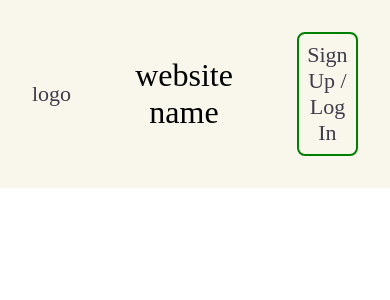
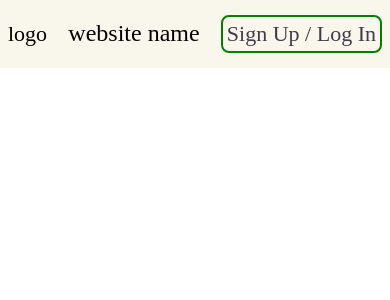
Before and after one commit to Mohammed-Muzammil01/chatengine_frontend, a React (Create React App) app: page / in a window 390 px wide. Shown: the top 300 px of the page. Built offline with nearby package versions, Linux system fonts and the light colour scheme.

Commit message:
Responsive Header

```diff
--- a/src/App.css
+++ b/src/App.css
@@ -1,48 +1,11 @@
-*{
+* {
   margin: 0;
   padding: 0;
   box-sizing: border-box;
   font-family: lalezar;
 }
-.App {
-  text-align: center;
-}
 
-.App-logo {
-  height: 40vmin;
-  pointer-events: none;
-}
-
-@media (prefers-reduced-motion: no-preference) {
-  .App-logo {
-    animation: App-logo-spin infinite 20s linear;
-  }
-}
-
-.App-header {
-  background-color: #282c34;
-  min-height: 100vh;
-  display: flex;
-  flex-direction: column;
-  align-items: center;
-  justify-content: center;
-  font-size: calc(10px + 2vmin);
-  color: white;
-}
-
-.App-link {
-  color: #61dafb;
-}
-
-@keyframes App-logo-spin {
-  from {
-    transform: rotate(0deg);
-  }
-  to {
-    transform: rotate(360deg);
-  }
-}
-.header{
+.header {
   background-color: #f9f7ec;
   min-height: 8vh;
   display: flex;
@@ -50,27 +13,64 @@
   align-items: center;
   justify-content: space-between;
   font-size: 22px;
+  text-align: center;
 }
-.header .logo{
+
+.header .logo,
+.header .name,
+.header .signUp {
   margin: 2rem;
-  color: #3f3b4a;
 }
-.header .name{
-  margin: 2rem;
-  font-size: xx-large;
 
+.header .name {
+  font-size: x-large;
 }
-.header .signUp{
-  margin: 2rem;
+
+.header .signUp {
   padding: 8px;
   border: 2px solid green;
   border-radius: 8px;
 }
-.header .signUp a{
+
+.header .logo {
+  order: 1; /* Change order to place logo at the bottom on small screens */
+}
+
+.header .name {
+  order: 2; /* Change order to place name above logo on small screens */
+}
+
+.header .signUp {
+  order: 3; /* Keep signUp button at the bottom on small screens */
+  border: 2px solid green;
+}
+
+.header .signUp a {
   text-decoration: none;
   color: #3f3b4a;
   text-decoration-style: none;
+
 }
-.border-green{
-  border: 2px solid green;
+
+
+/* Media query for small screens */
+@media only screen and (max-width: 600px) {
+  .header {
+    flex-direction: row;
+
+  }
+
+  .header .logo,
+  .header .name,
+  .header .signUp {
+    margin: 0.5rem;
+  }
+
+  .header .name {
+    font-size: x-large;
+  }
+
+  .header .signUp {
+    padding: 4px;
+  }
 }
--- a/src/App.js
+++ b/src/App.js
@@ -3,22 +3,20 @@ import './App.css';
 function App() {
   return (
     <div className="App">
-      <div className='d-flex justify-content-center align-items-center'>
-        <section>
-          <div className='header'>
+          <section>
+          <section className='header'>
             <div className='logo'>
               logo
             </div>
-            <div className='name text-green'>
+            <div className='name '>
               website name
             </div>
-            <div className='signUp btn border-green'>
+            <div className='signUp '>
               <a href='#'>Sign Up / Log In</a>
             </div>
-          </div>
+          </section>
         </section>
       </div>
-    </div>
   );
 }
 
```
Also changed, not shown: 1 other file (tests, documents, lock files or other folders).
